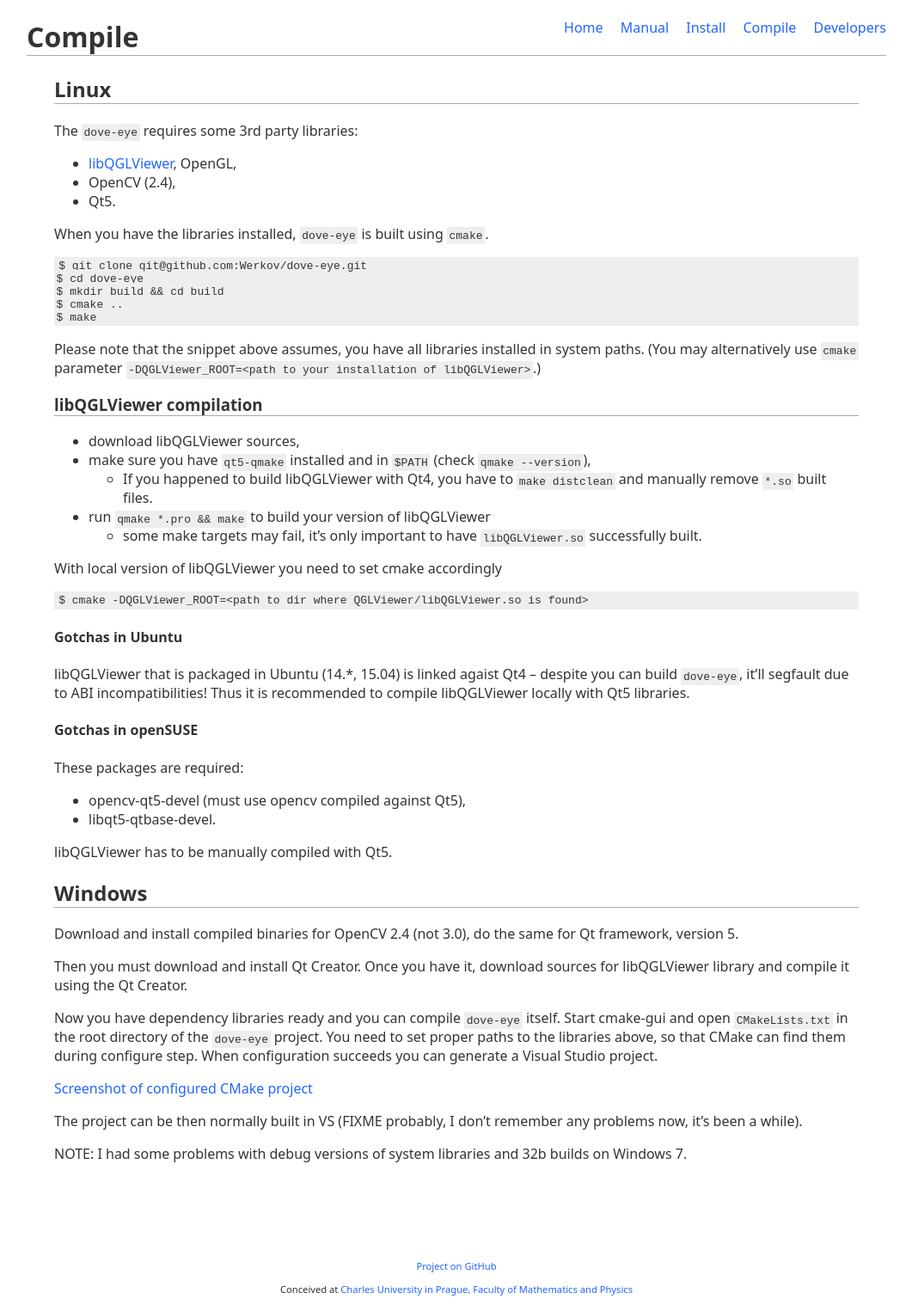
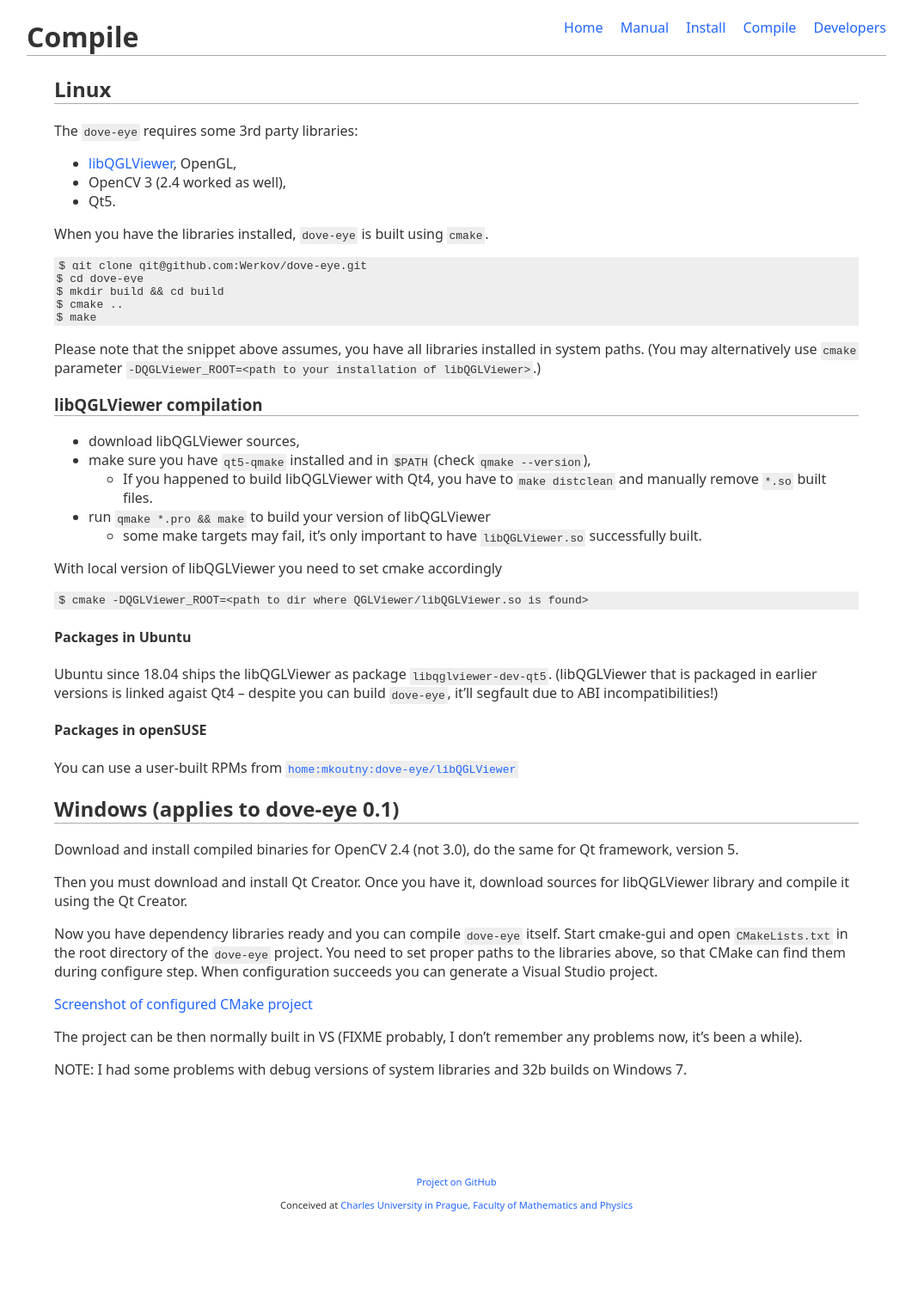
Before and after one commit to Werkov/dove-eye, a Jekyll site: the page built from compile.md, in a window 1280 px wide. Shown: the whole page at 86% size, without its empty margins (109-1170 px from the left). Built offline with Jekyll 4.4.1, drawn with Linux system fonts in a browser that asks for light colours; after the commit the page ends 1420 px from its top, so only the background shows below that.

Commit message:
Reference to openSUSE RPMs

```diff
--- a/compile.md
+++ b/compile.md
@@ -8,7 +8,7 @@ title: Compile
 The `dove-eye` requires some 3rd party libraries:
 
   * [libQGLViewer](http://www.libqglviewer.com/), OpenGL,
-  * OpenCV (2.4),
+  * OpenCV 3 (2.4 worked as well),
   * Qt5.
 
 When you have the libraries installed, `dove-eye` is built using `cmake`.
@@ -37,22 +37,19 @@ With local version of libQGLViewer you need to set cmake accordingly
 
     $ cmake -DQGLViewer_ROOT=<path to dir where QGLViewer/libQGLViewer.so is found>
 
-#### Gotchas in Ubuntu
+#### Packages in Ubuntu
 
-libQGLViewer that is packaged in Ubuntu (14.\*, 15.04) is linked agaist Qt4 --
-despite you can build `dove-eye`, it'll segfault due to ABI incompatibilities!
-Thus it is recommended to compile libQGLViewer locally with Qt5 libraries.
+Ubuntu since 18.04 ships the libQGLViewer as package `libqglviewer-dev-qt5`.
+(libQGLViewer that is packaged in earlier versions is linked agaist Qt4 --
+despite you can build `dove-eye`, it'll segfault due to ABI incompatibilities!)
 
-#### Gotchas in openSUSE
+#### Packages in openSUSE
 
-These packages are required:
+You can use a user-built RPMs from [`home:mkoutny:dove-eye/libQGLViewer`][viewer]
 
-  * opencv-qt5-devel (must use opencv compiled against Qt5),
-  * libqt5-qtbase-devel.
+[viewer]: https://build.opensuse.org/package/show/home:mkoutny:dove-eye/libQGLViewer
 
-libQGLViewer has to be manually compiled with Qt5.
-
-## Windows
+## Windows (applies to dove-eye 0.1)
 
 Download and install compiled binaries for OpenCV 2.4 (not 3.0),
 do the same for Qt framework, version 5.
```
Also changed, not shown: install.md (+19 -2 lines).
